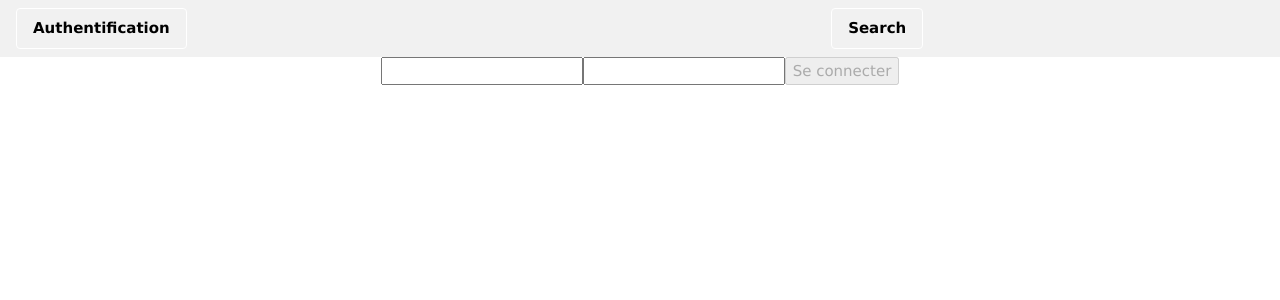
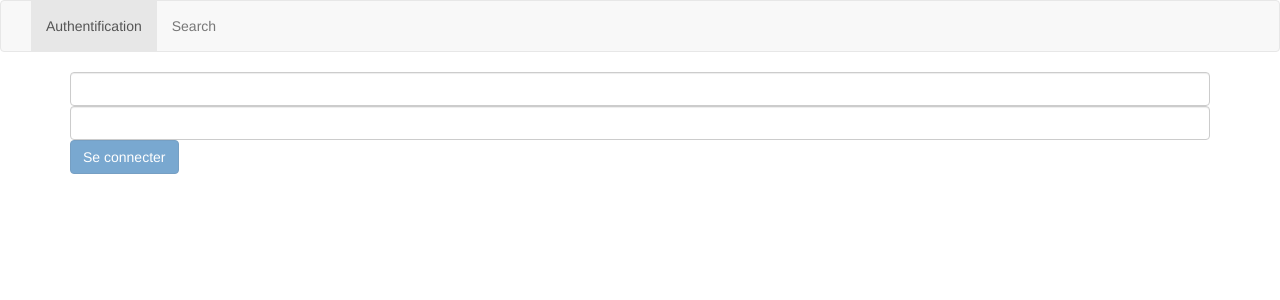
Before and after one commit to MaximeGuiliani/ProjetWeb, an Angular app in the folder appProject/: page /auth in a window 1280 px wide. Shown: the top 300 px of the page. Built offline with nearby package versions, Linux system fonts and the light colour scheme.

Commit message:
Warning fixed et gestion des streamers qui n'existent pas

```diff
--- a/appProject/src/app/app.component.html
+++ b/appProject/src/app/app.component.html
@@ -1,22 +1,17 @@
-<link rel="stylesheet" href="https://www.w3schools.com/w3css/4/w3.css">
-
 <nav class="navbar navbar-default">
   <div class="container-fluid">
     <div class="navbar-collapse">
-      <tr class="nav navbar-nav w3-table w3-bar w3-light-grey ">
-        <th><a class="w3-button w3-border w3-border-white w3-round-medium w3-hover-gray"
-            routerLink="auth">Authentification</a></th>
-        <th routerLinkActive="active"><a class="w3-button w3-border w3-border-white w3-round-medium w3-hover-gray"
-            routerLink="search">Search</a></th>
-
-
-      </tr>
+      <ul class="nav navbar-nav">
+        <li routerLinkActive="active">
+          <a routerLink="auth">Authentification</a>
+        </li>
+        <li routerLinkActive="active">
+          <a routerLink="search">Search</a>
+        </li>
+      </ul>
     </div>
   </div>
-  <div class=" w3-center">
-
-    <router-outlet></router-outlet>
-  </div>
-
-
 </nav>
+<div class="d-flex justify-content-md-center align-items-center vh-100">
+  <router-outlet></router-outlet>
+</div>
--- a/appProject/src/app/auth/auth.component.html
+++ b/appProject/src/app/auth/auth.component.html
@@ -1,11 +1,21 @@
-<form [formGroup]="authForm" *ngIf="!authStatus ">
-  <input type="text" class="form-control" formControlName="username" [(ngModel)]="username" />
-  <input type="text" class="form-control" formControlName="password" [(ngModel)]="password" />
-  <button type="submit" class="btn btn-primary" [disabled]="authForm.invalid" (click)="onSignIn()">
+<div class="container">
+  <div class="row">
+    <div class="col-xs-12">
+      <form [formGroup]="authForm" *ngIf="!authStatus">
+        <input type="text" class="form-control" formControlName="username" />
+        <input type="text" class="form-control" formControlName="password" />
+        <button
+          type="submit"
+          class="btn btn-primary"
+          [disabled]="authForm.invalid"
+          (click)="onSignIn()"
+        >
           Se connecter
         </button>
-
       </form>
       <button class="btn btn-danger" *ngIf="authStatus" (click)="onSignOut()">
         Se déconnecter
       </button>
+    </div>
+  </div>
+</div>
--- a/appProject/src/app/search/search.component.html
+++ b/appProject/src/app/search/search.component.html
@@ -1,19 +1,45 @@
-  <form [formGroup]="searchForm" (ngSubmit)="onSubmit()">
-
-    <input type="text" class="form-control" formControlName="streamerName" [(ngModel)]="streamerName" />
-    <button type="submit" class="btn btn-primary" [disabled]="searchForm.invalid">
-      Valider
-    </button>
-
-  </form>
-  <br>
-  <div *ngIf="dataReceive ">
-    <h1>{{display_name}}<img *ngIf="broadcaster_type" class="fit-picture"
-        src="https://pngset.com/images/instagram-verified-symbol-instagram-verified-logo-cross-graphics-art-transparent-png-806692.png"
-        width="50" height="50">
-    </h1><img class="fit-picture" src={{image}}>
-
-
-    <div> {{description}} </div>
-    Nombre de vue total : {{view_count}}
+<div class="container">
+  <div class="row">
+    <div class="col-xs-12">
+      <form [formGroup]="searchForm" (ngSubmit)="onSubmit()">
+        <input
+          type="text"
+          class="form-control"
+          formControlName="streamerName"
+        />
+        <button
+          type="submit"
+          class="btn btn-primary"
+          [disabled]="searchForm.invalid"
+        >
+          Valider
+        </button>
+      </form>
+      <br />
+      <div *ngIf="isFound && dataReceive">
+        <h1>
+          {{ streamerName
+          }}<img
+            *ngIf="isPartner"
+            class="fit-picture"
+            src="https://upload.wikimedia.org/wikipedia/commons/thumb/e/e4/Twitter_Verified_Badge.svg/1024px-Twitter_Verified_Badge.svg.png?20211123214859"
+            width="50"
+            height="50"
+          />
+        </h1>
+        <img class="fit-picture" src="{{ streamerProfileImage }}" />
+        <div>{{ streamerDescription }}</div>
+        Nombre de vues total : {{ streamerViewCount }}
+      </div>
+      <div *ngIf="!isFound && dataReceive">
+        <h1>Ce streamer n'existe pas.</h1>
+        <img
+          class="fit-picture"
+          src="https://mir-s3-cdn-cf.behance.net/project_modules/1400_opt_1/8e2f5370244303.5b9d01a5d7cd5.gif"
+          width="500"
+          height="500"
+        />
+      </div>
+    </div>
   </div>
+</div>
--- a/appProject/src/app/search/search.component.ts
+++ b/appProject/src/app/search/search.component.ts
@@ -1,7 +1,6 @@
-import { Component, Input, OnInit } from '@angular/core';
+import { Component, OnInit } from '@angular/core';
 import { Router } from '@angular/router';
 import { FormBuilder, FormGroup, Validators } from '@angular/forms';
-import * as e from 'express';
 
 @Component({
   selector: 'app-search',
@@ -9,14 +8,15 @@ import * as e from 'express';
   styleUrls: ['./search.component.scss'],
 })
 export class SearchComponent implements OnInit {
-  streamerName: string = '';
   searchForm: FormGroup;
   dataReceive: boolean = false;
-  image: string = '';
-  display_name: string = '';
-  description: string = '';
-  view_count: string = '';
-  broadcaster_type: boolean = true;
+  streamerProfileImage: string;
+  streamerName: string;
+  streamerDescription: string;
+  streamerViewCount: string;
+  isPartner: boolean;
+  isFound: boolean;
+  streamerNotFoundImage: string = 'https://mir-s3-cdn-cf.behance.net/project_modules/1400_opt_1/8e2f5370244303.5b9d01a5d7cd5.gif';
 
   constructor(private router: Router, private formBuilder: FormBuilder) {}
 
@@ -31,10 +31,9 @@ export class SearchComponent implements OnInit {
   }
 
   async onSubmit() {
-    console.log('hello');
-    console.log(this.streamerName);
     let response = await fetch(
-      `https://api.twitch.tv/helix/users?login=` + this.streamerName,
+      'https://api.twitch.tv/helix/users?login=' +
+        this.searchForm.value.streamerName,
       {
         headers: {
           Authorization: 'Bearer qlfl3pn71knxrtkdxpgir2b5uyo60o',
@@ -43,25 +42,21 @@ export class SearchComponent implements OnInit {
       }
     );
     let user = await response.json();
-    console.log(user);
     this.dataReceive = true;
     if (user['data']['length'] > 0) {
-      this.display_name = user['data'][0]['display_name'];
-      this.image = user['data'][0]['profile_image_url'];
+      this.isFound = true;
+      this.streamerName = user['data'][0]['display_name'];
+      this.streamerProfileImage = user['data'][0]['profile_image_url'];
       if (user['data'][0]['broadcaster_type'] === 'partner') {
-        this.broadcaster_type = true;
+        this.isPartner = true;
       } else {
-        this.broadcaster_type = false;
+        this.isPartner = false;
       }
-      console.log(this.broadcaster_type);
+      this.streamerDescription = user['data'][0]['description'];
 
-      this.description = user['data'][0]['description'];
-
-      this.view_count = user['data'][0]['view_count'];
+      this.streamerViewCount = user['data'][0]['view_count'];
     } else {
-      this.image =
-        'https://user-images.githubusercontent.com/24848110/33519396-7e56363c-d79d-11e7-969b-09782f5ccbab.png';
+      this.isFound = false;
     }
-    console.log(this.image);
   }
 }
--- a/appProject/src/index.html
+++ b/appProject/src/index.html
@@ -1,13 +1,20 @@
-<!doctype html>
+<!DOCTYPE html>
 <html lang="en">
-<head>
-  <meta charset="utf-8">
-  <title>AppProject</title>
-  <base href="/">
-  <meta name="viewport" content="width=device-width, initial-scale=1">
-  <link rel="icon" type="image/x-icon" href="favicon.ico">
-</head>
-<body>
-  <app-root></app-root>
-</body>
+  <head>
+    <meta charset="utf-8" />
+    <meta name="viewport" content="width=device-width, initial-scale=1" />
+    <link
+      rel="stylesheet"
+      href="https://maxcdn.bootstrapcdn.com/bootstrap/3.4.1/css/bootstrap.min.css"
+    />
+    <script src="https://ajax.googleapis.com/ajax/libs/jquery/3.5.1/jquery.min.js"></script>
+    <script src="https://maxcdn.bootstrapcdn.com/bootstrap/3.4.1/js/bootstrap.min.js"></script>
+    <title>Streamers</title>
+    <base href="/" />
+    <meta name="viewport" content="width=device-width, initial-scale=1" />
+    <link rel="icon" type="image/x-icon" href="favicon.ico" />
+  </head>
+  <body>
+    <app-root></app-root>
+  </body>
 </html>
```
Also changed, not shown: appProject/src/app/auth/auth.component.ts (+3 -5 lines). Lines whose indentation alone changed are shown as unchanged.
